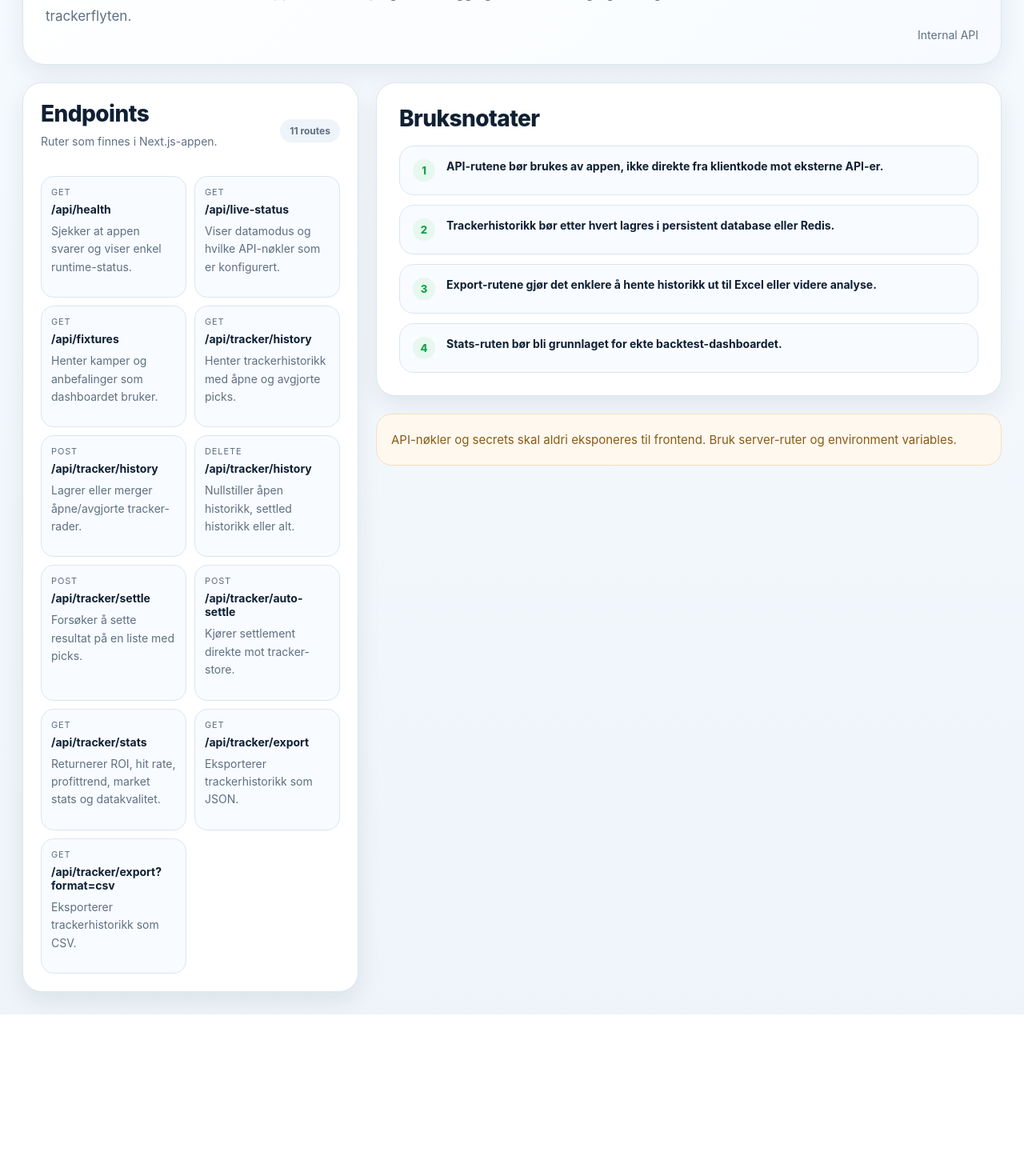
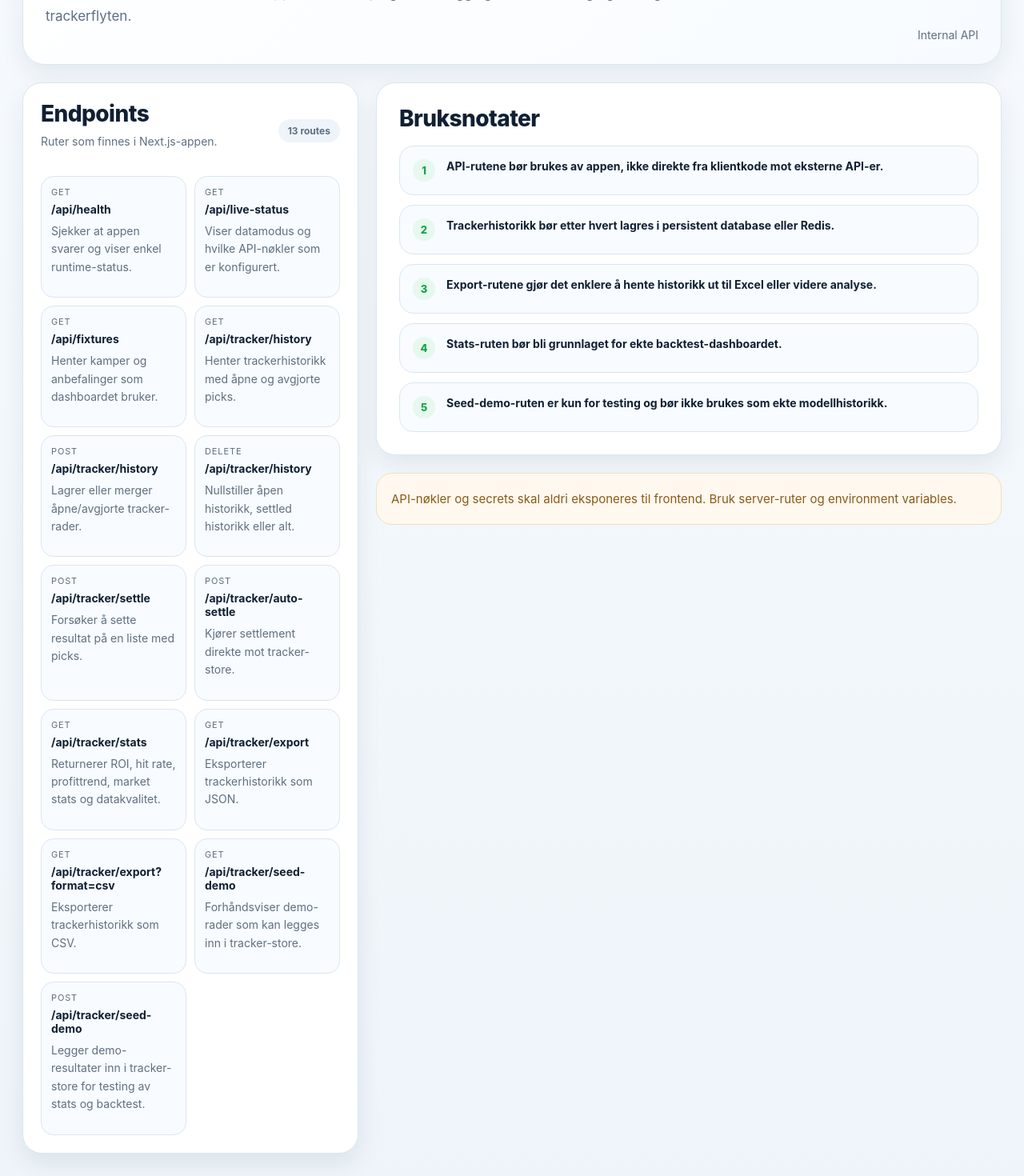
Before and after one commit to hakonnilsen157-commits/PL-betting-model, a Next.js app in the folder pl-vercel-v1/: page /api-reference in a window 1280 px wide. Shown: the part 352-1822 px from the top of the page at 80% size. Before the commit the page ends 1620 px from the top, so only its background shows below. Built offline with nearby package versions, Linux system fonts and the light colour scheme.

Commit message:
Update API reference with seed demo route

```diff
--- a/pl-vercel-v1/app/api-reference/page.tsx
+++ b/pl-vercel-v1/app/api-reference/page.tsx
@@ -54,6 +54,16 @@ const endpoints = [
     path: '/api/tracker/export?format=csv',
     purpose: 'Eksporterer trackerhistorikk som CSV.',
   },
+  {
+    method: 'GET',
+    path: '/api/tracker/seed-demo',
+    purpose: 'Forhåndsviser demo-rader som kan legges inn i tracker-store.',
+  },
+  {
+    method: 'POST',
+    path: '/api/tracker/seed-demo',
+    purpose: 'Legger demo-resultater inn i tracker-store for testing av stats og backtest.',
+  },
 ];
 
 const usageNotes = [
@@ -61,6 +71,7 @@ const usageNotes = [
   'Trackerhistorikk bør etter hvert lagres i persistent database eller Redis.',
   'Export-rutene gjør det enklere å hente historikk ut til Excel eller videre analyse.',
   'Stats-ruten bør bli grunnlaget for ekte backtest-dashboardet.',
+  'Seed-demo-ruten er kun for testing og bør ikke brukes som ekte modellhistorikk.',
 ];
 
 export default function ApiReferencePage() {
```
